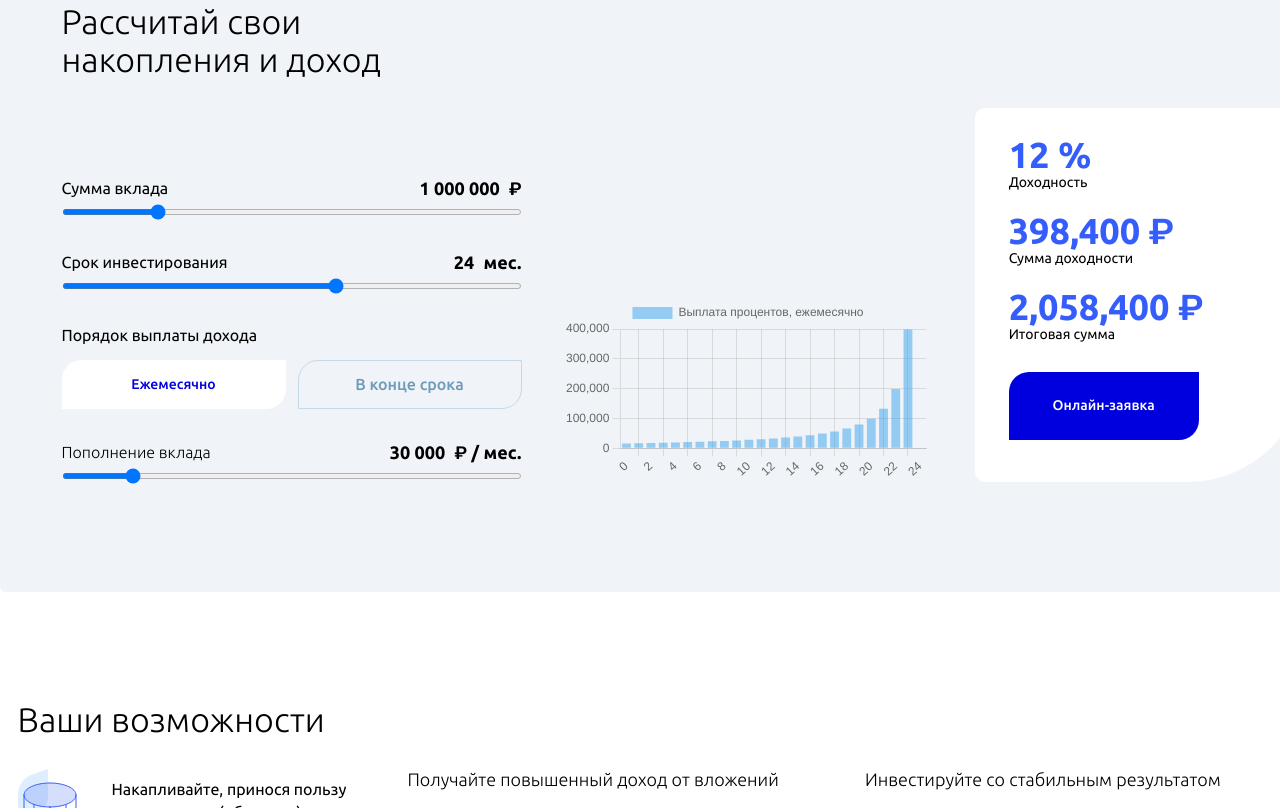
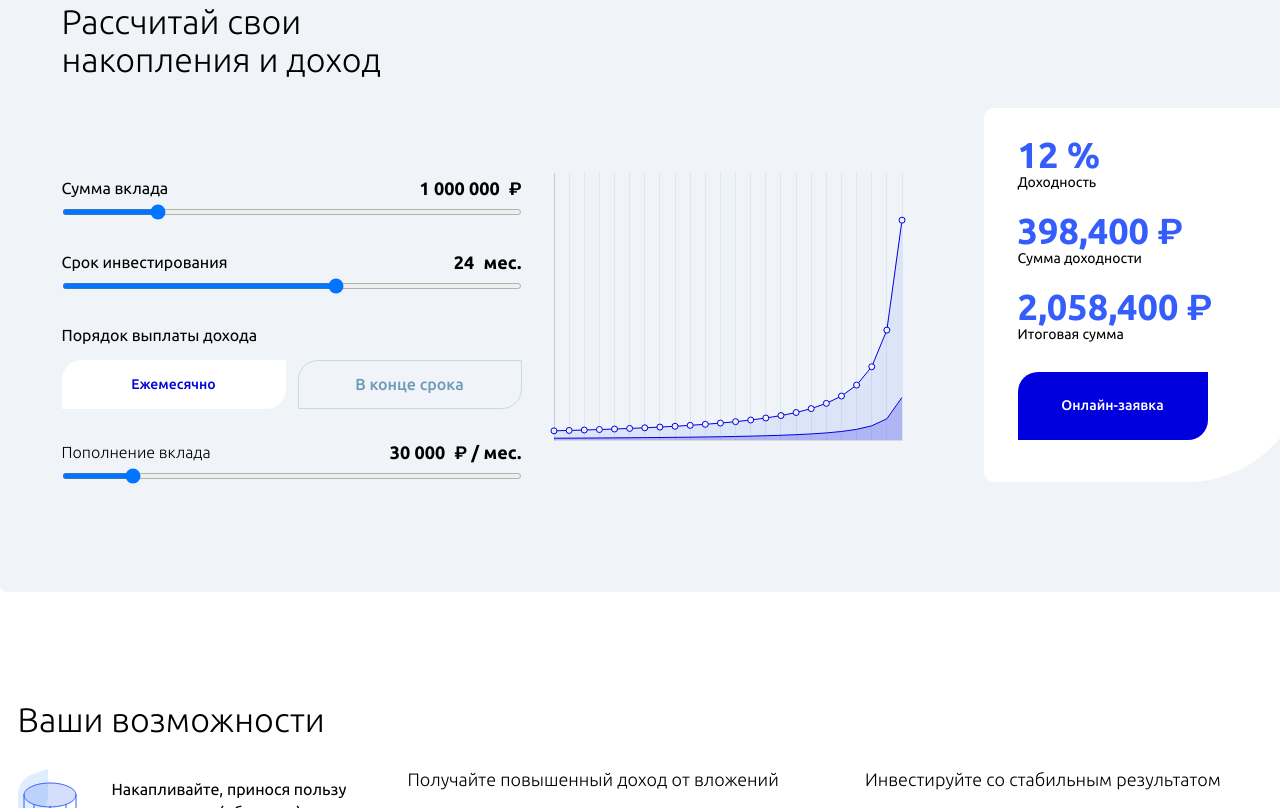
Before and after one commit to pnrf/financial-company, a website built with webpack: page src/pages/index.html in a window 1280 px wide. Shown: the part 1853-2661 px from the top of the page. Built offline with nearby package versions, Linux system fonts and the light colour scheme.

Commit message:
refactor: change chart's styles

```diff
--- a/src/pages/index.html
+++ b/src/pages/index.html
@@ -268,7 +268,9 @@
                 </fieldset>
               </form>
 
-              <div style="width: 385px;"><canvas id="acquisitions"></canvas></div>
+              <div style="width: 385px; height: 350px;">
+                <canvas id="acquisitions" width="480px" height="390px" aria-label="Доходность накоплений" role="img" style="margin-left: -50px; border-radius: 64px 6px;"></canvas>
+              </div>
 
               <!-- <div class="profit-calc__chart">
                 <div class="profit-calc__chart-point-01"></div>
--- a/src/scripts/index.js
+++ b/src/scripts/index.js
@@ -137,22 +137,36 @@ const calculateProfit = () => {
   profitAmountText.textContent = profitAmount.toLocaleString();
   profitAmountTotalText.textContent = profitAmountTotal.toLocaleString();
 
-  return profitAmount;
+  return {profitAmount, profitAmountTotal};
 };
 
 
 // ---------- Chart js ----------
 
-// 1. Подготовить массив с данными для построения графика
+// 1. Подготовить массивы с данными для построения графика
 
 const createArr = () => {
 
   const Arr = [];
   const investmentPeriod = Number(investmentPeriodInput.value);
-  let countValue = calculateProfit();
+  let countValue = calculateProfit().profitAmount;
 
-  for (let i=0; i <= investmentPeriod; i++) {
-    Arr.push({ month: i, count: Math.floor(countValue / (investmentPeriod - i)) });
+  for (let i=1; i <= investmentPeriod; i++) {
+    Arr.push({ month: i, count: Math.floor(countValue / (investmentPeriod - (i - 1))) });
+  };
+
+  console.log(Arr);
+  return Arr;
+};
+
+const createArr2 = () => {
+
+  const Arr= [];
+  const investmentPeriod = Number(investmentPeriodInput.value);
+  let countValue = calculateProfit().profitAmountTotal;
+
+  for (let i=1; i <= investmentPeriod; i++) {
+    Arr.push({ month: i, count: Math.floor(countValue / (investmentPeriod - (i - 1))) });
   };
 
   console.log(Arr);
@@ -163,20 +177,95 @@ const createArr = () => {
 let myChart = null;
 
 
-const createChart = (data) =>  {
+const createChart = (data, data2) =>  {
   return myChart = new Chart(
       document.getElementById('acquisitions'),
       {
-        type: 'bar',
+        type: 'line',
+
         data: {
           labels: data.map(row => row.month),
+
           datasets: [
+
             {
+              fill: {
+                target: 'origin',
+                above: 'rgba(0, 0, 222, 0.2)',
+              },
+              // backgroundColor: 'rgba(0, 0, 222, 0.1)',
               label: 'Выплата процентов, ежемесячно',
-              data: data.map(row => row.count)
+              data: data.map(row => row.count),
+              borderColor: 'rgba(0, 0, 222, 1)',
+              // backgroundColor: '#9BD0F5',
+              pointRadius: 0,
+            },
+
+            {
+              fill: {
+                target: 'origin',
+                above: 'rgba(53, 93, 251, 0.1)',
+              },
+              label: 'Сумма инвестиций, ежемесячно',
+              type: 'scatter', // 'line' dataset default does not affect this dataset since it's a 'scatter'
+              data: data2.map(row => row.count),
+              showLine: true,
             }
+
           ]
-        }
+        },
+
+        options: {
+          responsive: true,
+          scales: {
+            x: {
+              grid: {
+                color: 'rgba(198, 217, 233, 0.5)',
+                borderColor: 'grey',
+                tickColor: 'transparent'
+              },
+              ticks: {
+                display: false,
+              }
+            },
+            y: {
+              grid: {
+                display: false,
+              },
+              ticks: {
+                display: false,
+              }
+            }
+          },
+
+          animation: false,
+          plugins: {
+            legend: {
+              display: false
+            },
+            tooltip: {
+              enabled: false
+            },
+            // filler: {
+            //   propagate: true
+            // }
+          },
+          elements: {
+            line: {
+              borderColor: 'rgba(0, 0, 222, 1)',
+              borderWidth: '1',
+            },
+
+            point: {
+              radius: '3',
+              borderColor: 'rgba(0, 0, 222, 1)',
+              borderWidth: '1',
+              pointBackgroundColor: 'rgba(240, 244, 248, 1)',
+            }
+          }
+        },
+
+        plugins: []
       }
     );
 };
@@ -189,7 +278,8 @@ async function renderChart() {
   };
 
   const data = createArr();
-  createChart(data);
+  const data2 = createArr2();
+  createChart(data, data2);
 };
 
 renderChart();
```
